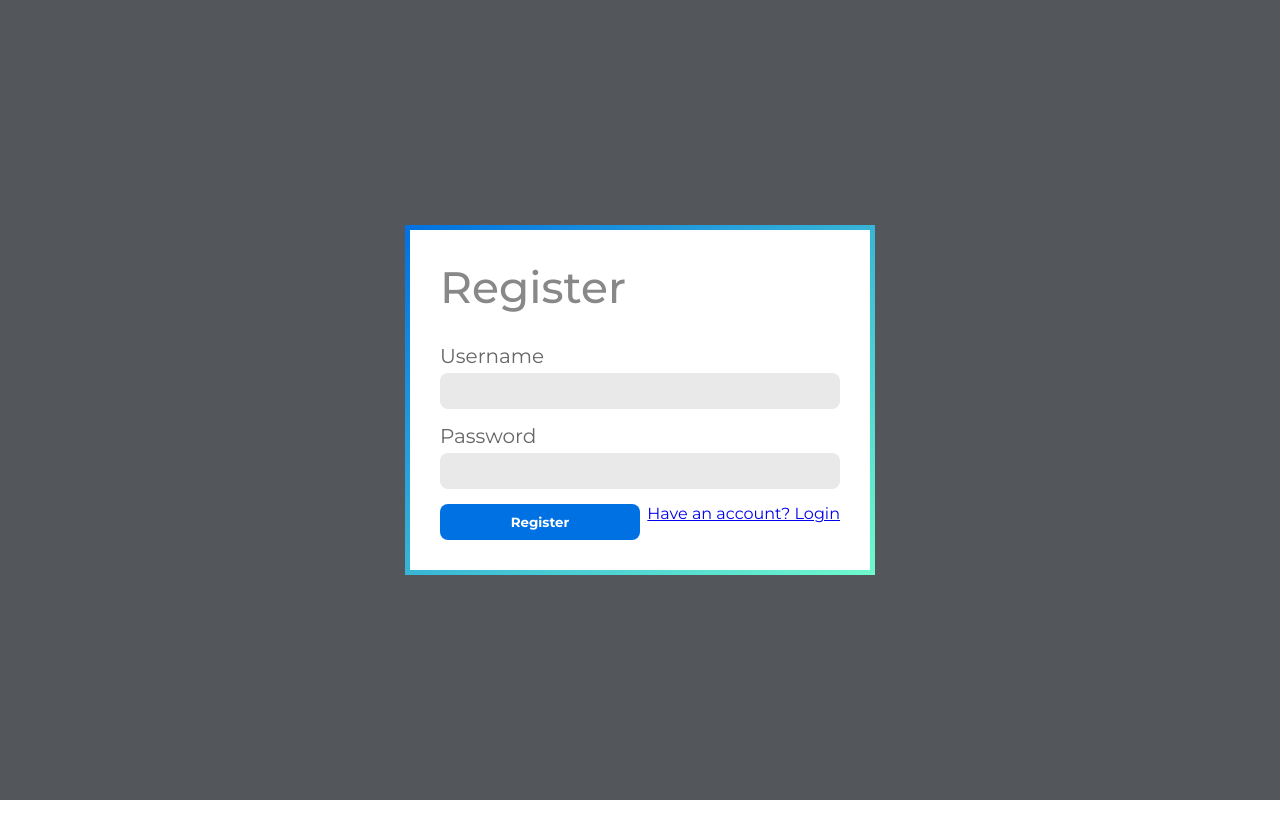
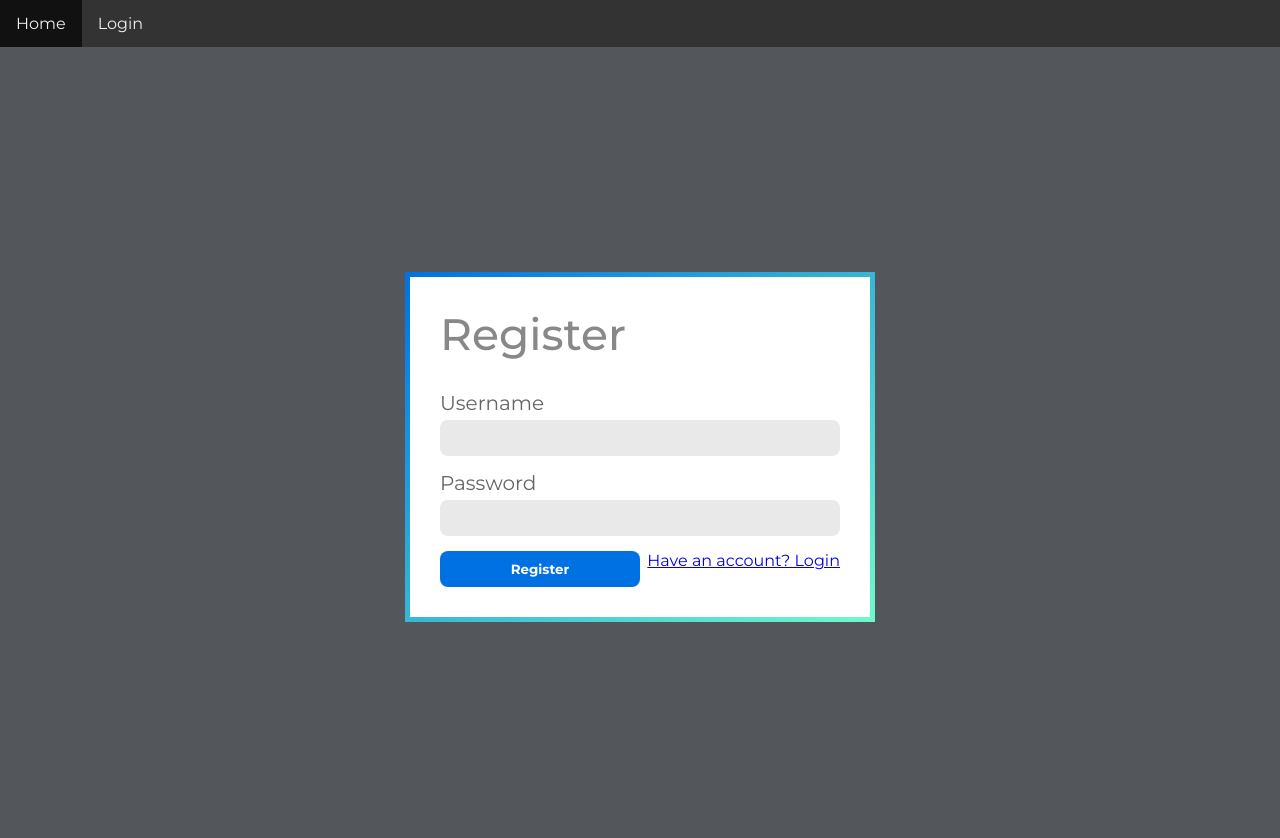
Before and after one commit to COSC4353-group-22/fuel-assignment, a React (Create React App) app: page /register in a window 1280 px wide. Shown: the top 838 px of the page. Before the commit the page ends 800 px from the top, so only its background shows below. Built offline with nearby package versions, Linux system fonts and the light colour scheme.

Commit message:
Update Register.js

```diff
--- a/src/components/Register.js
+++ b/src/components/Register.js
@@ -3,6 +3,7 @@ import React from 'react'
 import { useState } from "react";
 import Checks from "../components/forms/Checks";
 import { Link } from 'react-router-dom';
+import NavBarSemi from './NavBarSemi';
 
 function Register() {
     const [user, setUser] = useState({username: "", password: ""});
@@ -54,6 +55,8 @@ function Register() {
     }
 
     return (
+        <div>
+            <NavBarSemi />
             <div className='register'>
                 <form className="form-login" onSubmit={submitHandler}>
                     <div className='form-inner'>
@@ -72,6 +75,7 @@ function Register() {
                     </div>
                 </form>
             </div>
+        </div>
     );
 }
 
```
Lines whose indentation alone changed are shown as unchanged.
